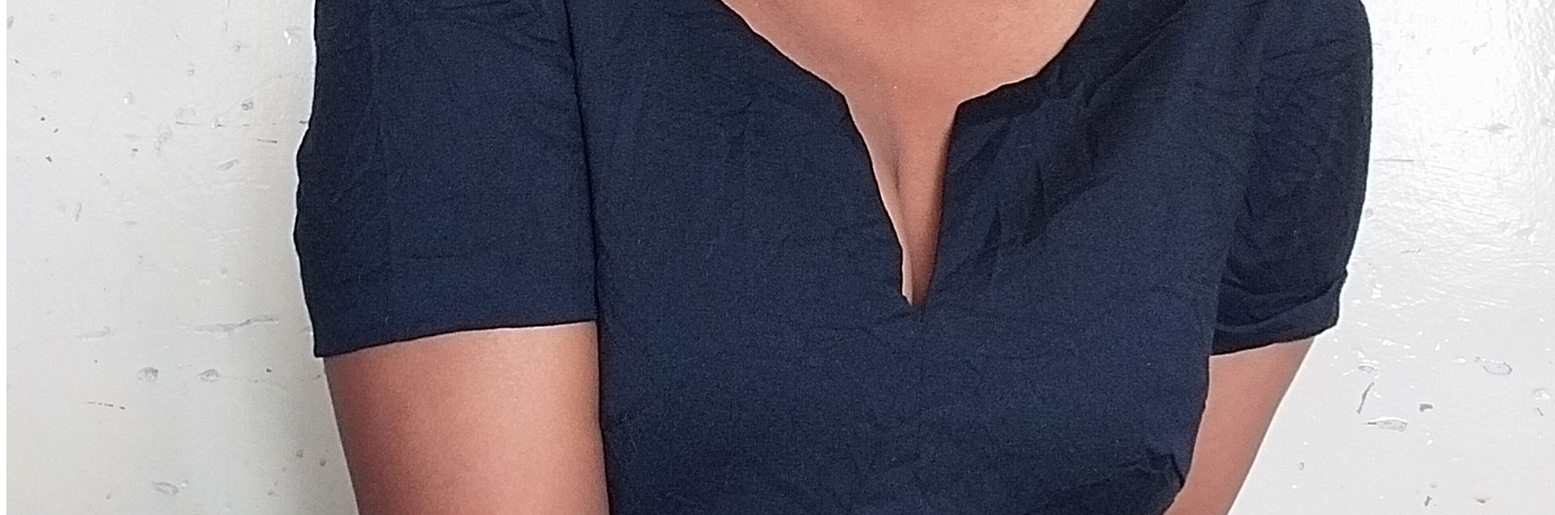
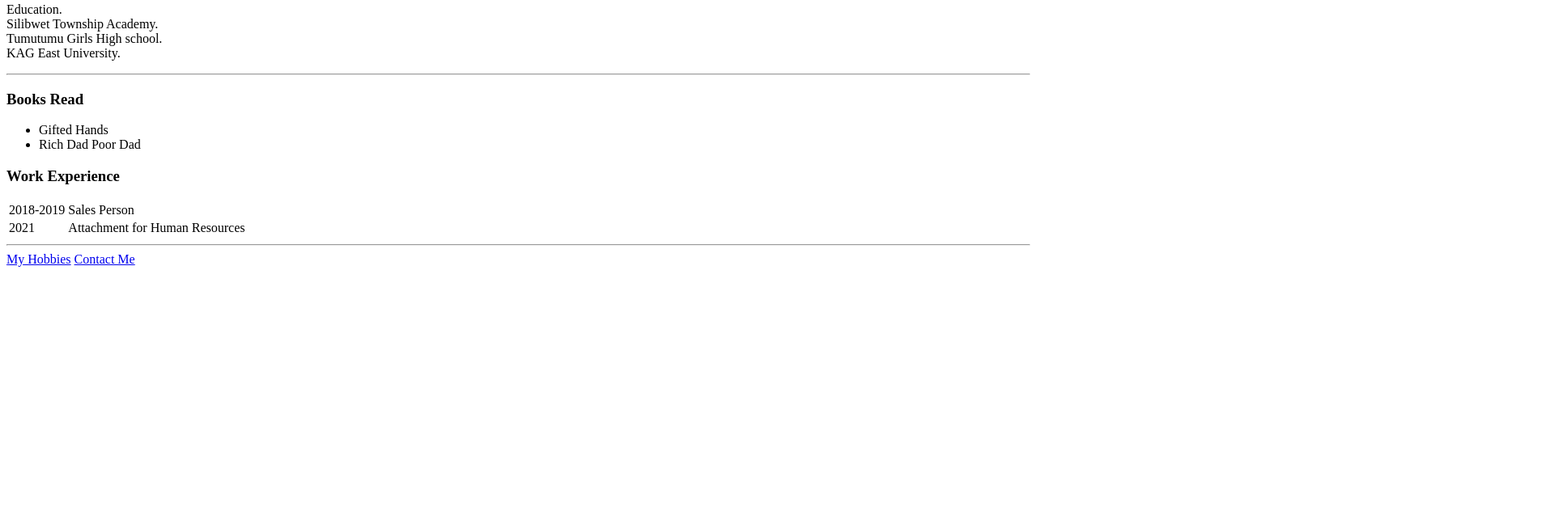
Before and after one commit to faithwest/WEB-DEVELOPMENT-COURSE, a plain HTML site: page HTML-Personal Site/index.html in a window 1280 px wide. Shown: the part 1359-1996 px from the top of the page at 81% size, 1920 px wide, since content can reach past the window. After the commit the page ends 1697 px from the top, so only its background shows below. Drawn offline with Linux system fonts and the light colour scheme.

Commit message:
contact details

```diff
--- a/HTML-Personal Site/index.html
+++ b/HTML-Personal Site/index.html
@@ -6,20 +6,28 @@
   </head>
 
   <body>
-<img src="Faith.jpg" alt="Faith profile image">
+<img src="images/Faith.png" alt="Faith profile picture">
 <h1>Faith West</h1>
 <p><em>Founder and CTO of <strong>Chapstick ke</strong>.</em></p>
 <p>I am an ios and Web developer.<br>I develop and execute project plans.<br>Communicate key project data to team members and building cohesion among teams.<br>I apply creative solutions to meet the standard technical needs.<br> I am also a trained Human Resource Manager.</p>
 <hr>
 <p>Education.<br>Silibwet Township Academy.<br>Tumutumu Girls High school.<br>KAG East University.</h3>
 <hr>
-<h3> My Hobbies<h3>
-  <>
-<ol>
-  <li>Hiking</li>
-  <li>Motorcycles and Trucks<li>
-  <li>Socializing</li>
-  <li>Travelling</li>
-</ol>
+<h3>Books Read</h3>
+<ul><li>Gifted Hands</li>
+<li>Rich Dad Poor Dad</li>
+</ul>
+<h3>Work Experience</h3>
+<table>
+  <tr>
+    <td>2018-2019</td>
+    <td>Sales Person</td>
+  </tr>
+  <td>2021</td>
+  <td>Attachment for Human Resources</td>
+</table>
+<hr>
+<a href="hobbies.html">My Hobbies</a>
+<a href="conatct-me.html">Contact Me</a>
   </body>
 </html>
```
Also changed, not shown: HTML-Personal Site/contact me.html (added, +13 -0 lines), HTML-Personal Site/hobbies.html (added, +15 -0 lines), HTML-Personal Site/Faith.jpg (deleted), HTML-Personal Site/images/Faith.png (added).
